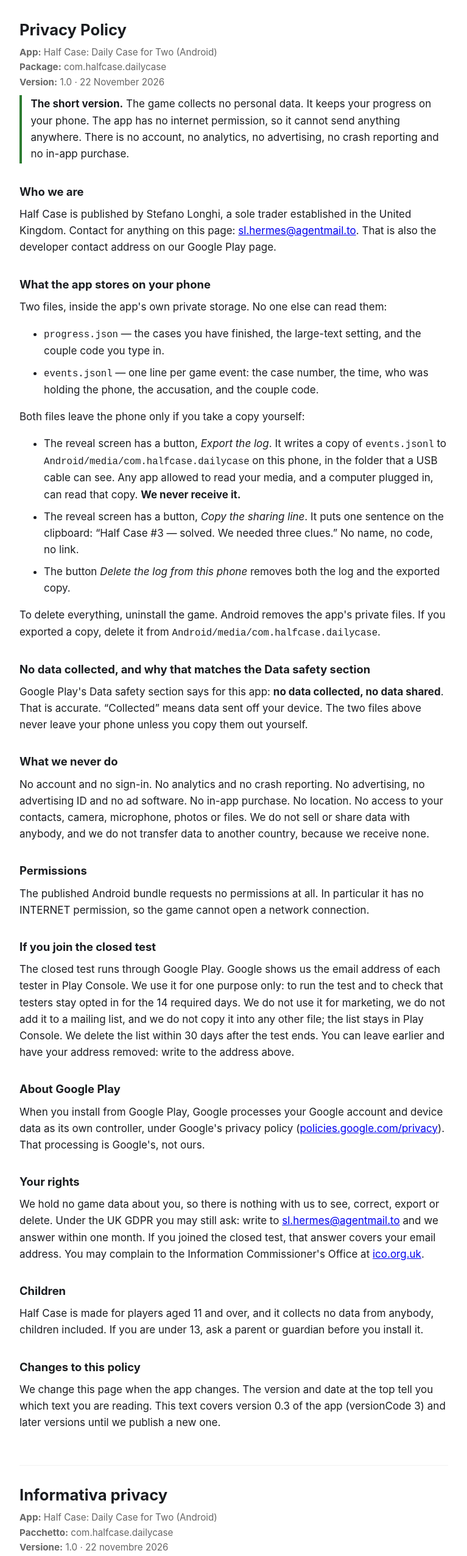
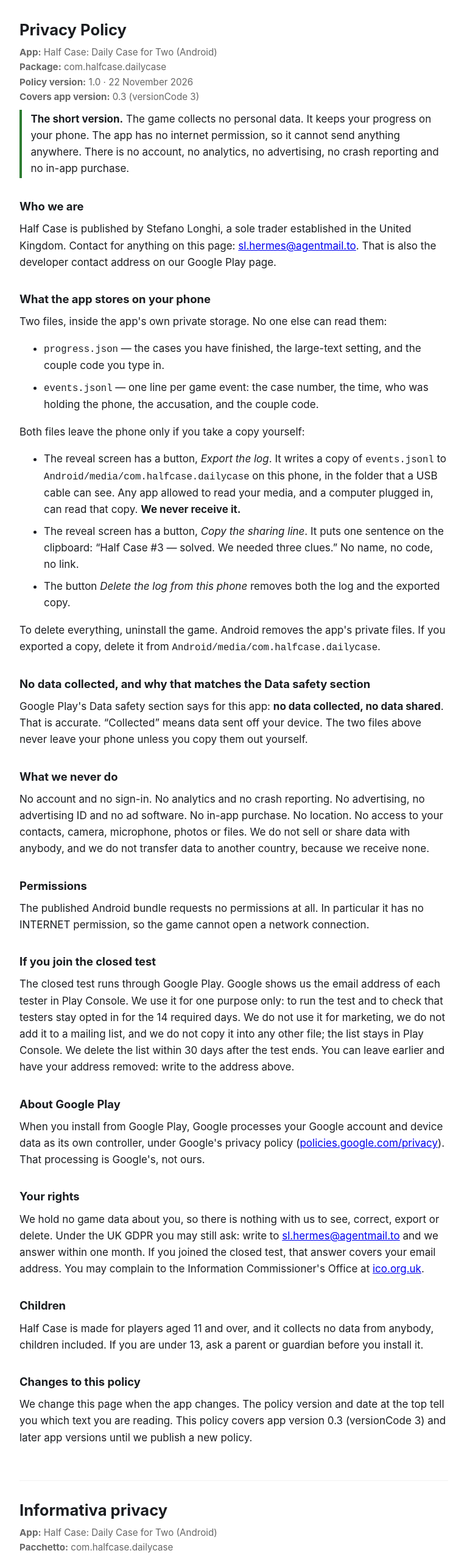
Before and after one commit to abaddon/games-legal, a plain HTML site: page half-case/privacy.html in a window 1280 px wide. Shown: the part 63-2614 px from the top of the page at 61% size, without its empty margins (256-1023 px from the left). Drawn offline with Linux system fonts and the light colour scheme.

Commit message:
Half Case privacy policy: label policy version 1.0 separately from app version 0.3 (versionCode 3), en-GB and it

```diff
--- a/half-case/privacy.html
+++ b/half-case/privacy.html
@@ -30,7 +30,8 @@
   <h1>Privacy Policy</h1>
   <p class="meta"><strong>App:</strong> Half Case: Daily Case for Two (Android)<br>
   <strong>Package:</strong> com.halfcase.dailycase<br>
-  <strong>Version:</strong> 1.0 · 22 November 2026</p>
+  <strong>Policy version:</strong> 1.0 · 22 November 2026<br>
+  <strong>Covers app version:</strong> 0.3 (versionCode 3)</p>
 
   <p class="lead"><strong>The short version.</strong> The game collects no personal data. It keeps your
   progress on your phone. The app has no internet permission, so it cannot send anything anywhere.
@@ -102,9 +103,9 @@
   included. If you are under 13, ask a parent or guardian before you install it.</p>
 
   <h2>Changes to this policy</h2>
-  <p>We change this page when the app changes. The version and date at the top tell you which text
-  you are reading. This text covers version 0.3 of the app (versionCode 3) and later versions until
-  we publish a new one.</p>
+  <p>We change this page when the app changes. The policy version and date at the top tell you which
+  text you are reading. This policy covers app version 0.3 (versionCode 3) and later app versions
+  until we publish a new policy.</p>
 </article>
 
 <hr>
@@ -113,7 +114,8 @@
   <h1>Informativa privacy</h1>
   <p class="meta"><strong>App:</strong> Half Case: Daily Case for Two (Android)<br>
   <strong>Pacchetto:</strong> com.halfcase.dailycase<br>
-  <strong>Versione:</strong> 1.0 · 22 novembre 2026</p>
+  <strong>Versione dell'informativa:</strong> 1.0 · 22 novembre 2026<br>
+  <strong>Copre la versione dell'app:</strong> 0.3 (versionCode 3)</p>
 
   <p class="lead"><strong>In breve.</strong> Il gioco non raccoglie dati personali. Tiene i progressi
   sul tuo telefono. L'app non ha il permesso di rete, quindi non può inviare niente da nessuna parte.
@@ -188,9 +190,9 @@
   compresi. Se hai meno di 13 anni, chiedi a un genitore o a chi ti assiste prima di installarla.</p>
 
   <h2>Modifiche</h2>
-  <p>Cambiamo questa pagina quando cambia l'app. La versione e la data in alto dicono quale testo
-  stai leggendo. Questo testo copre la versione 0.3 dell'app (versionCode 3) e le versioni successive
-  fino alla prossima pubblicazione.</p>
+  <p>Cambiamo questa pagina quando cambia l'app. La versione dell'informativa e la data in alto dicono
+  quale testo stai leggendo. Questa informativa copre la versione 0.3 dell'app (versionCode 3) e le
+  versioni successive dell'app fino alla prossima informativa.</p>
 </article>
 
 </body>
```
